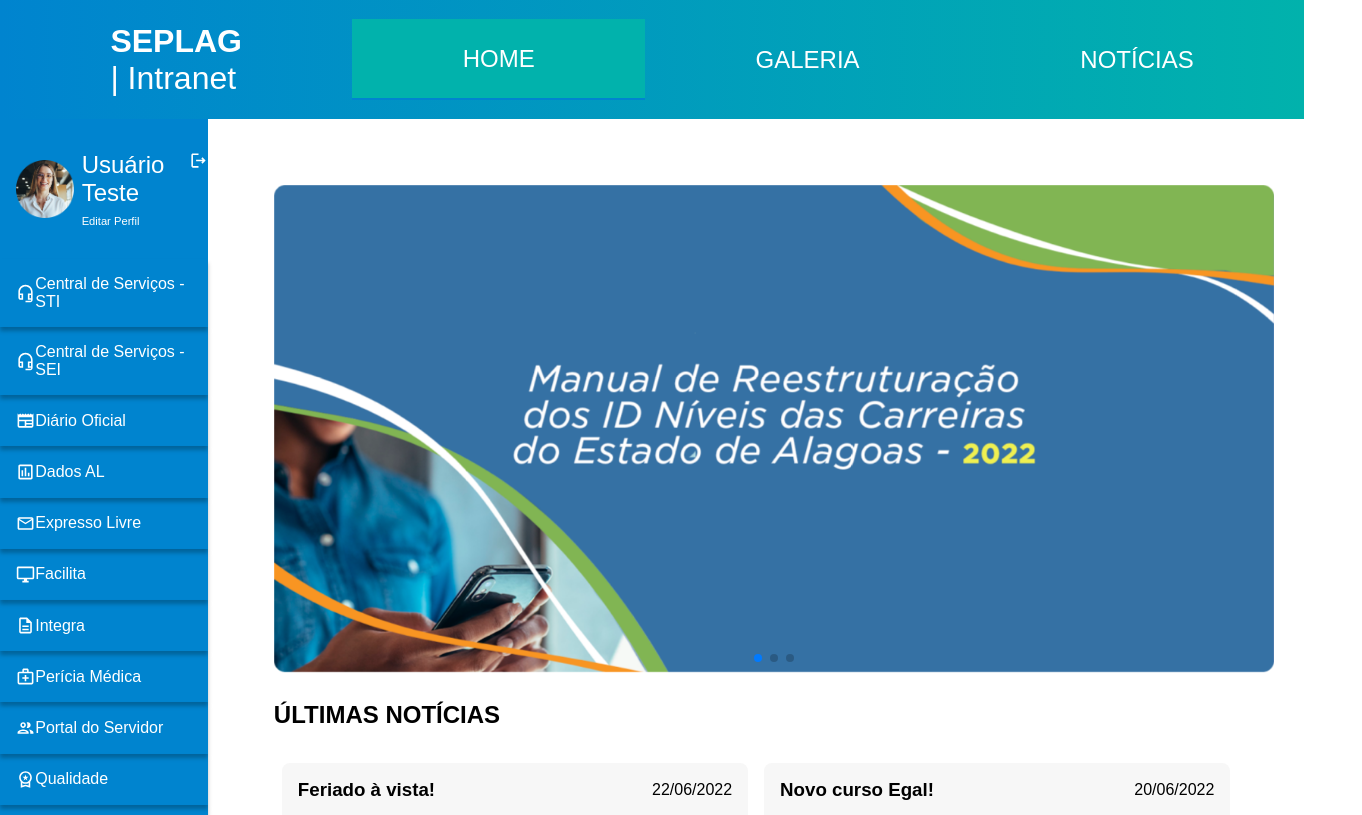
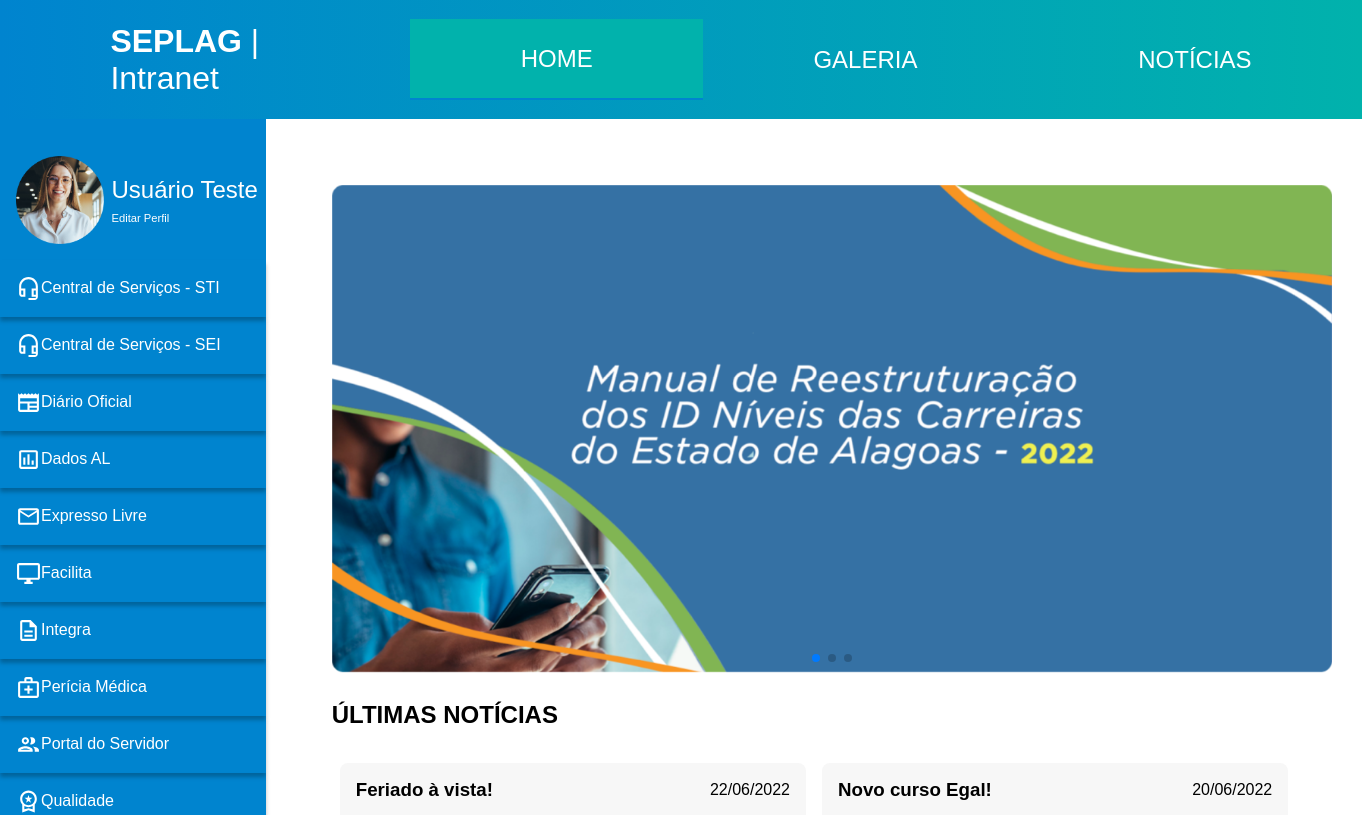
Before and after one commit to PomboObeso/seplag_desafioReact, a React (Create React App) app: page / in a window 1280 px wide. Shown: the top 815 px of the page, 1362 px wide, since content can reach past the window. Built offline with nearby package versions, Linux system fonts and the light colour scheme; a web font is replaced by a local one.

Commit message:
ajuste do aside

```diff
--- a/src/components/Aside/Aside.css
+++ b/src/components/Aside/Aside.css
@@ -28,18 +28,21 @@
 .menu__item-usuario {
     display: flex;
     align-items: center;
-    padding: 2rem 0rem 2rem 0rem;
+    margin-bottom: 1rem;
 }
 
 .menu__item-usuario img:nth-child(1){
-    width: 30%;
+    width: 35%;
     margin-right: .5rem;
 }
 
 .logout{
+    text-align: end;
     align-self: start;
-    justify-self: flex-end;
+    justify-self: end;
     width: 10%;
+    padding-left: 250px;
+    padding-top: .5rem;
 }
 
 .menu__item--info {
--- a/src/components/Aside/index.js
+++ b/src/components/Aside/index.js
@@ -6,13 +6,13 @@ const Aside = () => {
         <aside className='menu__lateral'>
             <ul className='menu__lista'>
                 <li className='menu__item-user'>
+                    <img className='logout' src='./icons/logout.svg' alt='Logout'/>
                     <div className='menu__item-usuario'>
                         <img src='./img/user_log.png' alt='Foto perfil'/>
                         <div className='menu__item--info'>
                             <h2>Usuário Teste</h2>
                             <p>Editar Perfil</p>
                         </div>
-                        <img className='logout' src='./icons/logout.svg' alt='Logout'/>
                     </div>
                 </li>
                 <li className='menu__item'>
```
